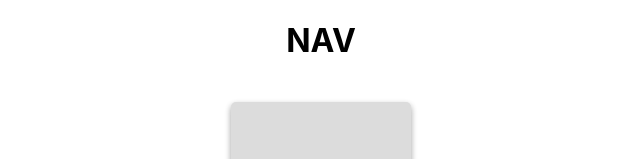
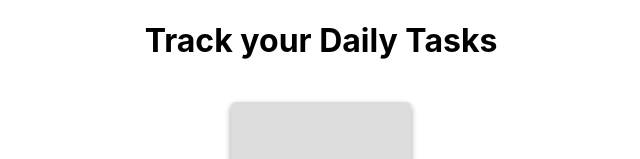
Before and after one commit to jushita/task-management-system, a React (Create React App) app: page / in a window 1280 px wide. Shown: the top 159 px of the page, without its empty margins (319-959 px from the left). Built offline with nearby package versions, Linux system fonts and the light colour scheme; no server answers.

Commit message:
finishing touches

```diff
--- a/src/components/ToDoCard.js
+++ b/src/components/ToDoCard.js
@@ -25,7 +25,6 @@ class ToDoCard extends React.Component {
         return (
 
             <div class="to-do-container">
-
                 <div className="to-do-card">
                     <span>{this.props.card.title}</span>
                 </div>
--- a/src/containers/Nav.js
+++ b/src/containers/Nav.js
@@ -3,7 +3,7 @@ import React from 'react';
 function Nav() {
     return(
         <div className="nav">
-            <h1>NAV</h1>
+            <h1>Track your Daily Tasks </h1>
         </div>
     )
 }
```
Also changed, not shown: src/components/ToDoList.js (deleted).
